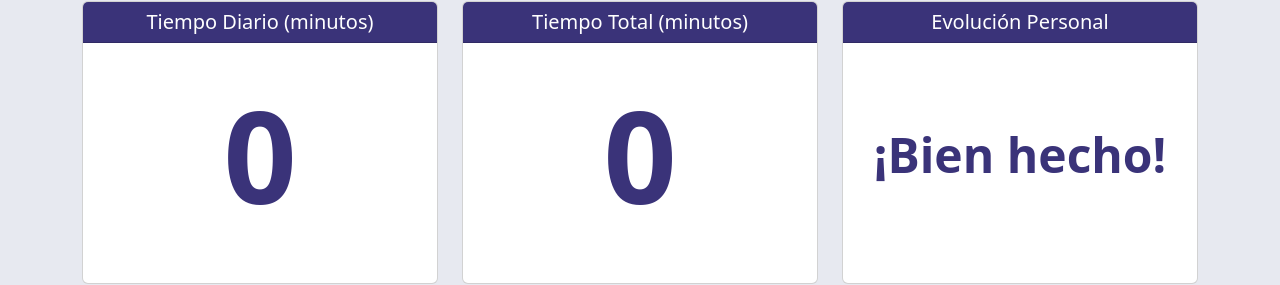
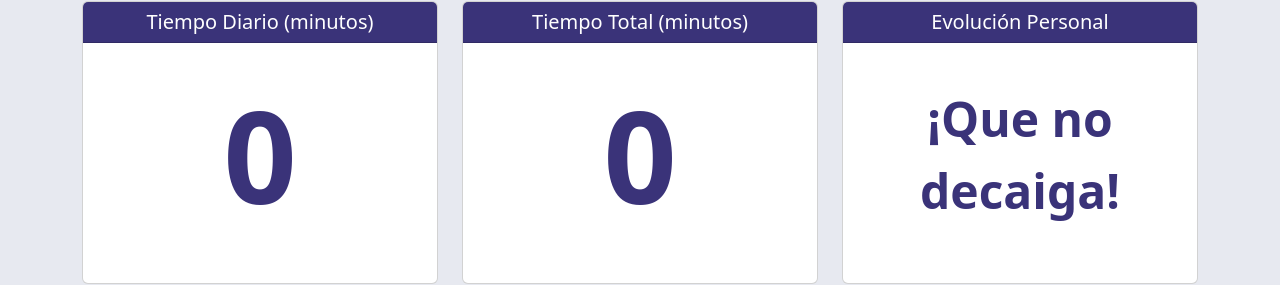
Before and after one commit to cxrals/TallerFrontEnd, a React (Create React App) app: page /dashboard in a window 1280 px wide. Shown: the part 313-598 px from the top of the page. Built offline with nearby package versions, Linux system fonts and the light colour scheme; no server answers.

Commit message:
componente evolucion personal

```diff
--- a/src/components/EvolucionPersonal.jsx
+++ b/src/components/EvolucionPersonal.jsx
@@ -1,11 +1,22 @@
 import React from 'react'
+import { useSelector } from "react-redux"
+import "bootstrap/dist/css/bootstrap.min.css";
 
 const EvolucionPersonal = () => {
+  const sesiones = useSelector(state => state.sesiones.listaSesiones)
+  const fechaHoy = new Date().toISOString().split('T')[0];
+  const fechaAyer = new Date(new Date().setDate(new Date().getDate() - 1)).toISOString().split('T')[0];
+
+  const tiempoHoy = sesiones.filter(sesion => sesion.fecha === fechaHoy).reduce((total, sesion) => total + Number(sesion.tiempo), 0);
+  const tiempoAyer = sesiones.filter(sesion => sesion.fecha === fechaAyer).reduce((total, sesion) => total + Number(sesion.tiempo), 0);
+
+  const mensaje = tiempoHoy > tiempoAyer ? '¡Bien hecho!' : '¡Que no decaiga!';
+
   return (
     <div className="card evolucionPersonal">
         <h5 className="card-header">Evolución Personal</h5>
         <div className="card-body d-flex align-items-center">
-            <p className="evolucionPersonalTexto">¡Bien hecho!</p>
+            <p className="evolucionPersonalTexto">{mensaje}</p>
         </div>
     </div>
   )
```
